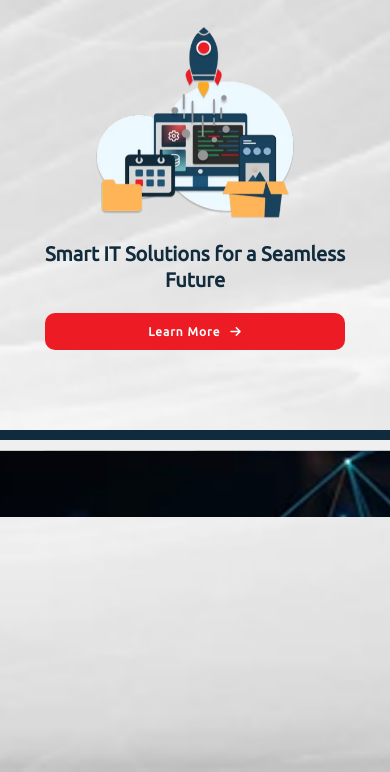
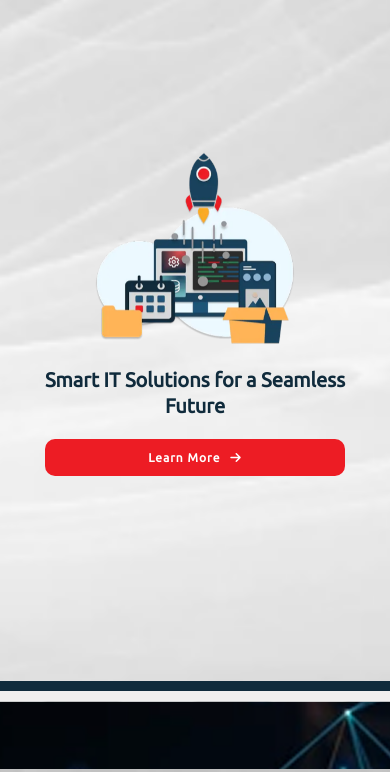
Before and after one commit to ralph2345/LandingPage, a website: page index.html in a window 390 px wide. Shown: the part 72-844 px from the top of the page. Drawn offline with Linux system fonts and the light colour scheme.

Commit message:
Fix size mobile

```diff
--- a/scss_files/_base.scss
+++ b/scss_files/_base.scss
@@ -62,7 +62,6 @@ body {
         align-items: center;
         flex-direction: row;
         margin: $base_margin;
-        //background-color: $secondary_color_light;
 
         .content-left {
             flex: 2;
@@ -137,13 +136,35 @@ footer {
     }
 }
 
-//Responsive design for tablet and mobile
+// For screens with a maximum width of 800px
+@media screen and (max-width: 800px) {
+    body {
+        display: flex;
+        flex-direction: column;
+        min-height: 100vh;
+    }
 
+    .main-content {
+        flex: 1;
+        display: flex;
+        justify-content: center;
+        align-items: center;
+    }
+
+    footer {
+        flex-shrink: 0;
+    }
+}
+
+//Tablet screens
 @media screen and (max-width: 768px) {
     body {
         min-height: 100vh;
         background-size: cover;
         background-position: center;
+        display: flex;
+        flex-direction: column;
+        justify-content: space-between;
     }
 
     .logo {
@@ -158,6 +179,11 @@ footer {
 
     .main-content {
         margin: 10px;
+        display: flex;
+        flex-direction: column;
+        align-items: center;
+        justify-content: center;
+        flex: 1;
 
         .content {
             flex-direction: column;
@@ -196,6 +222,7 @@ footer {
 
     footer {
         margin-top: 20px;
+        align-self: flex-end;
 
         .footer-content {
             .first-footer,
@@ -213,6 +240,7 @@ footer {
     }
 }
 
+//Mobile screens
 @media screen and (max-width: 480px) {
     .main-content .content {
         .content-left {
```
Also changed, not shown: css/main.css, scss_files/main.css, 1 other file.
